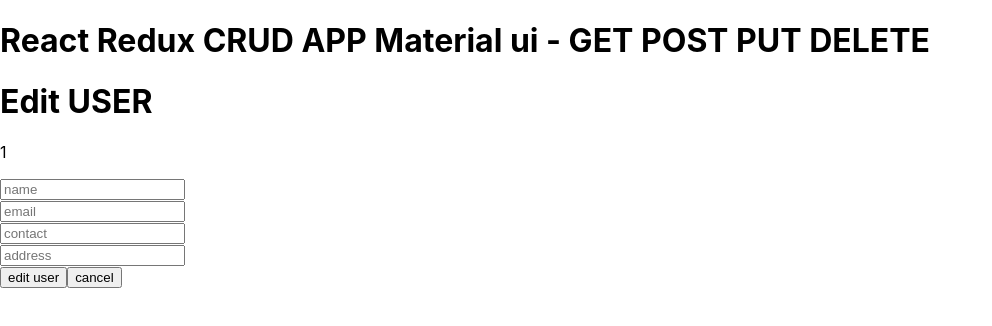
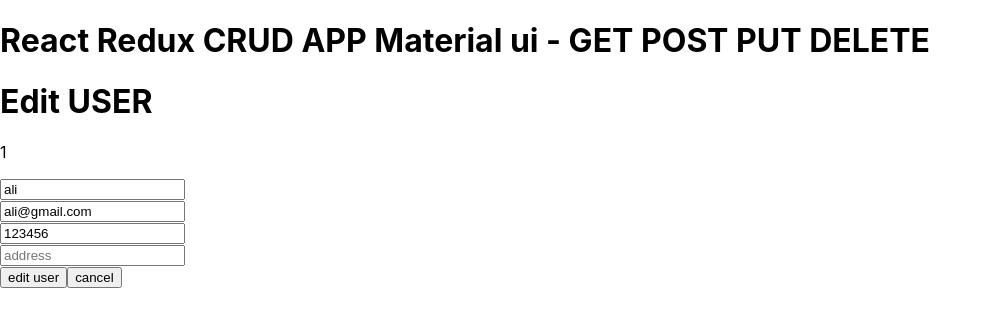
Before and after one commit to hassanamiri369/React-Redux-CRUD-App-material-ui-GET-POST-PUT-DELETE, a React (Create React App) app: page /editUser/1 in a window 1280 px wide. Shown: the top 326 px of the page, without its empty margins (0-992 px from the left). Built offline with nearby package versions, Linux system fonts and the light colour scheme; data requests are answered from the project's data file.

Commit message:
pass edit id to getSingleUser action and set old data to input

```diff
--- a/src/pages/EditUser.js
+++ b/src/pages/EditUser.js
@@ -1,13 +1,29 @@
 import React , {useState , useEffect} from 'react'
-import { useDispatch } from 'react-redux'
+import { useDispatch, useSelector } from 'react-redux'
 import { Outlet, useNavigate, useParams } from 'react-router-dom'
-import { addUser } from '../Redux/action'
+import { addUser, getSingleUser } from '../Redux/action'
 
 const EditUser = () => {
 
     const navigate = useNavigate()
+    const user = useSelector(state => state.users.user)
+    console.log('user' , user);
     const {id} = useParams()
+
+
+    useEffect(()=>{
+        dispatch(getSingleUser(id))
+    } , [id])
+
+
+    useEffect(()=>{
+        if(user){
+            setState({...user})
+        }
+    } , [user])
+
     const dispatch = useDispatch()
+
 
     const [state , setState] = useState({
         name : "",
@@ -53,16 +69,16 @@
             <p>{id}</p>
                <form autoComplete='off' noValidate onSubmit={handleSubmit}>
                <div>
-                    <input onChange={handleInputChange} placeholder='name' type="text" name='name' value={name} />
+                    <input onChange={handleInputChange} placeholder='name' type="text" name='name' value={name || ""} />
                 </div>
                 <div>
-                    <input onChange={handleInputChange} placeholder='email' type="text" name='email' value={email} />
+                    <input onChange={handleInputChange} placeholder='email' type="text" name='email' value={email || ""} />
                 </div>
                 <div>
-                    <input onChange={handleInputChange} placeholder='contact' type="text" name='contact' value={contact} />
+                    <input onChange={handleInputChange} placeholder='contact' type="text" name='contact' value={contact || ""} />
                 </div>
                 <div>
-                    <input onChange={handleInputChange} placeholder='address' type="text" name='address' value={address} />
+                    <input onChange={handleInputChange} placeholder='address' type="text" name='address' value={address || ""} />
                 </div>
                 <div>
                     <button type='submit'>edit user</button>
```
